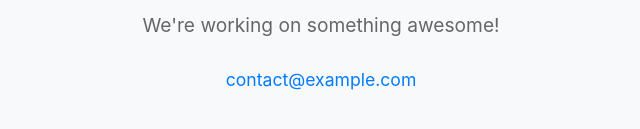
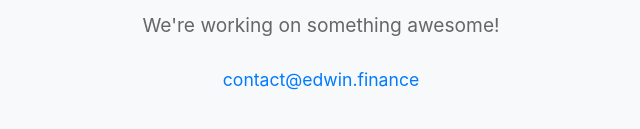
Before and after one commit to edwin-finance/website, a plain HTML site: page index.html in a window 1280 px wide. Shown: the part 391-520 px from the top of the page, 319-959 px from the left. Drawn offline with Linux system fonts and the light colour scheme.

Commit message:
fix email

```diff
--- a/index.html
+++ b/index.html
@@ -11,7 +11,7 @@
         <h1>Coming Soon</h1>
         <p>We're working on something awesome!</p>
         <div class="email">
-            <a href="mailto:contact@example.com">contact@example.com</a>
+            <a href="mailto:contact@edwin.finance">contact@edwin.finance</a>
         </div>
     </div>
 </body>
```
